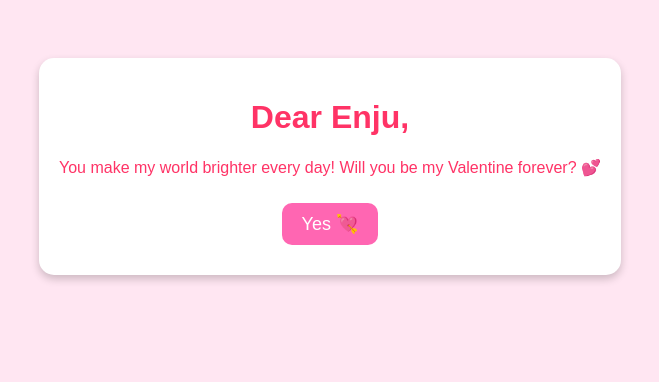
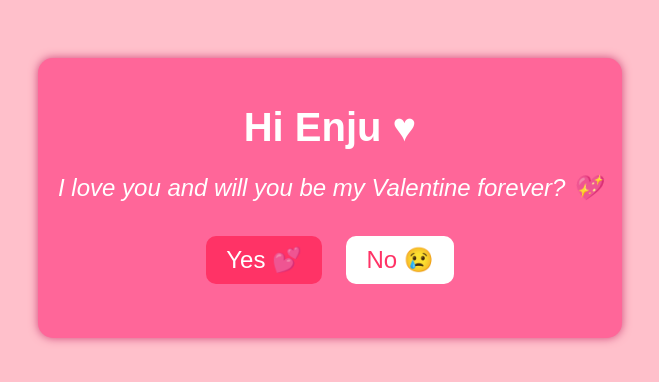
Before and after one commit to rose-2729/ForEnjuWithLove, a plain HTML site: page index.html in a window 1280 px wide. Shown: the whole page, without its empty margins (310-969 px from the left). Drawn offline with Linux system fonts and the light colour scheme.

Commit message:
Add files via upload

```diff
--- a/index.html
+++ b/index.html
@@ -3,20 +3,22 @@
 <head>
     <meta charset="UTF-8">
     <meta name="viewport" content="width=device-width, initial-scale=1.0">
-    <title>Be My Valentine, Enju! 💖</title>
+    <title>For Enju ♥</title>
     <link rel="stylesheet" href="style.css">
-    <script defer src="script.js"></script>
 </head>
 <body>
     <div class="container">
-        <h1>Dear Enju,</h1>
-        <p>You make my world brighter every day! Will you be my Valentine forever? 💕</p>
-        <button id="yesButton">Yes 💘</button>
-        <button id="noButton" class="hidden">No 😢</button>
-        <div id="photo" class="hidden">
-            <img src=""C:\Users\roset\OneDrive\Pictures\IMG_20250119_044012.jpg"" alt="A cute surprise for Enju">
+        <h1>Hi Enju ♥</h1>
+        <p class="letter">I love you and will you be my Valentine forever? 💖</p>
+
+        <div class="buttons">
+            <button id="yesBtn">Yes 💕</button>
+            <button id="noBtn">No 😢</button>
         </div>
-        <audio id="loveSong" src=""C:\Users\roset\Downloads\Ed Sheeran - Perfect.mp3""></audio>
+
+        <p id="response"></p>
     </div>
+
+    <script src="script.js"></script>
 </body>
 </html>
--- a/script.js
+++ b/script.js
@@ -1,11 +1,9 @@
+document.getElementById("yesBtn").addEventListener("click", function() {
+    document.getElementById("response").innerHTML = "Yay! 💖 I love you too, Enju! 😘";
+});
 
-document.addEventListener("DOMContentLoaded", function () {
-    const yesButton = document.getElementById("yesButton");
-    const loveSong = document.getElementById("loveSong");
-    const photo = document.getElementById("photo");
-
-    yesButton.addEventListener("click", function () {
-        loveSong.play(); // Play the song
-        photo.classList.remove("hidden"); // Show the photo
-    });
+document.getElementById("noBtn").addEventListener("mouseover", function() {
+    this.style.position = "absolute";
+    this.style.left = Math.random() * window.innerWidth + "px";
+    this.style.top = Math.random() * window.innerHeight + "px";
 });
--- a/style.css
+++ b/style.css
@@ -1,44 +1,58 @@
 body {
+    font-family: 'Arial', sans-serif;
     text-align: center;
-    font-family: 'Arial', sans-serif;
-    background-color: #ffe6f2;
+    background-color: pink;
+    color: white;
+    padding: 50px;
+}
+
+.container {
+    background: #ff6699;
+    padding: 20px;
+    border-radius: 15px;
+    box-shadow: 0px 0px 10px #d1477a;
+    display: inline-block;
+}
+
+h1 {
+    font-size: 2.5rem;
+    margin-bottom: 10px;
+}
+
+.letter {
+    font-size: 1.5rem;
+    font-style: italic;
+}
+
+.buttons {
+    margin-top: 20px;
+}
+
+button {
+    font-size: 1.5rem;
+    padding: 10px 20px;
+    border: none;
+    border-radius: 10px;
+    cursor: pointer;
+    margin: 10px;
+    transition: 0.3s;
+}
+
+#yesBtn {
+    background-color: #ff3366;
+    color: white;
+}
+
+#noBtn {
+    background-color: #ffffff;
     color: #ff3366;
 }
 
-.container {
-    margin-top: 50px;
-    padding: 20px;
-    background: white;
-    border-radius: 15px;
-    box-shadow: 0px 4px 8px rgba(0, 0, 0, 0.2);
-    display: inline-block;
+button:hover {
+    transform: scale(1.1);
 }
 
-button {
-    font-size: 18px;
-    padding: 10px 20px;
-    margin: 10px;
-    border: none;
-    border-radius: 10px;
-    cursor: pointer;
+#response {
+    font-size: 1.5rem;
+    margin-top: 20px;
 }
-
-#yesButton {
-    background-color: #ff66b2;
-    color: white;
-}
-
-#noButton {
-    background-color: #cccccc;
-    color: black;
-}
-
-#photo img {
-    width: 300px;
-    border-radius: 15px;
-    box-shadow: 0px 4px 8px rgba(0, 0, 0, 0.2);
-}
-
-.hidden {
-    display: none;
-}
```
